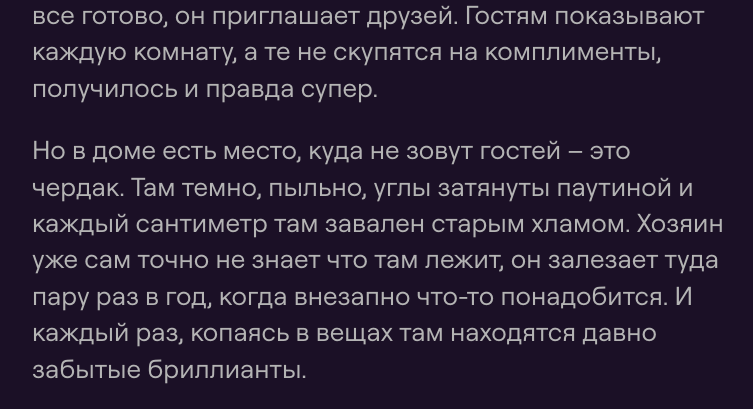
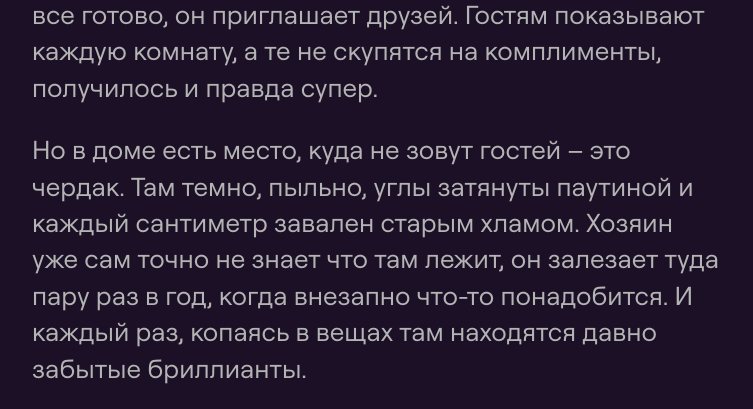
Before and after one commit to Qrootto/stol, a plain HTML site: page index.html in a window 1280 px wide. Shown: the part 1080-1489 px from the top of the page, without its empty margins (108-861 px from the left). Drawn offline with Linux system fonts and the light colour scheme.

Commit message:
Update index.html

```diff
--- a/index.html
+++ b/index.html
@@ -44,7 +44,7 @@
                     <h1><span>Стол.</span> Музей непринятых работ</h1>
                     <p>Представим себе дом с классным интерьером. Везде выдержан общий стиль, ничего лишнего. Цвета и материалы тщательно подобраны, пространство зонировано, акценты расставлены. Хозяин скрупулезно создавал весь этот уют и теперь, когда все готово, он приглашает друзей. Гостям показывают каждую комнату, а те не скупятся на комплименты, получилось и правда супер.</p>
 
-                    <p>Но в доме есть место, куда не зовут гостей – это чердак. Там темно, пыльно, углы затянуты паутиной и каждый сантиметр там завален старым хламом. Хозяин уже сам точно не знает что там лежит, он залезает туда пару раз в год, когда внезапно что-то понадобится. И каждый раз, копаясь в вещах там находятся давно забытые бриллианты.</p>
+                    <p>Но в доме есть место, куда не зовут гостей – это чердак. Там темно, пыльно, углы затянуты паутиной и каждый сантиметр завален старым хламом. Хозяин уже сам точно не знает что там лежит, он залезает туда пару раз в год, когда внезапно что-то понадобится. И каждый раз, копаясь в вещах там находятся давно забытые бриллианты.</p>
                     <div class="empty-block S"></div>
                     <img src="Images/house.png"></img>
                     <div class="empty-block S"></div>
```
